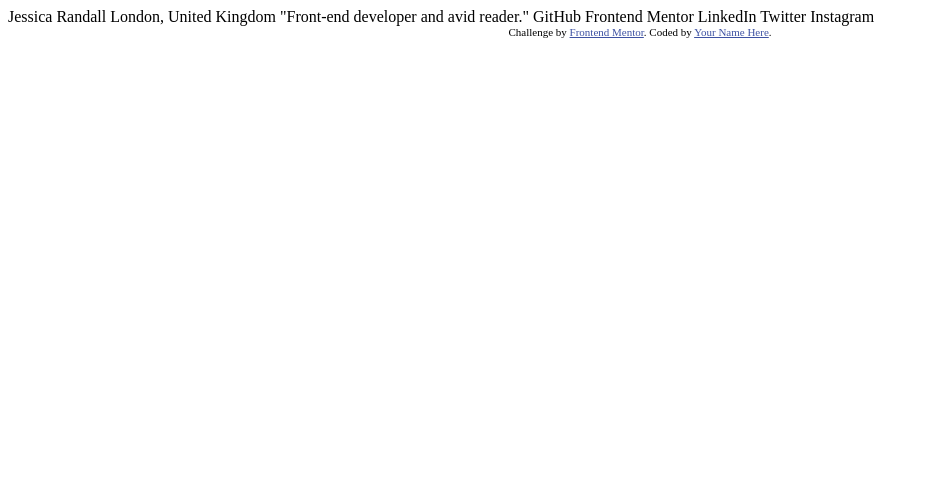
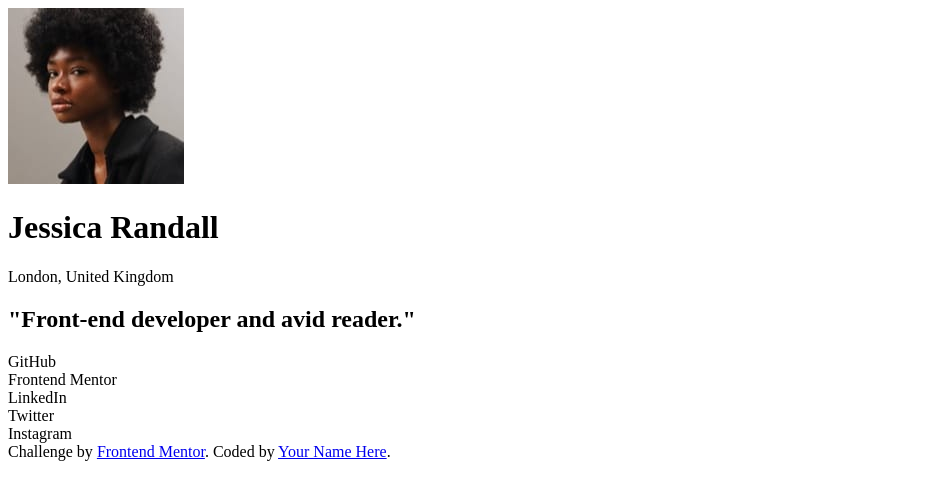
Before and after one commit to Felzon/Social-Links-Profile, a plain HTML site: page index.html in a window 1280 px wide. Shown: the whole page, without its empty margins (0-929 px from the left). Drawn offline with Linux system fonts and the light colour scheme.

Commit message:
html layouts completed

```diff
--- a/index.html
+++ b/index.html
@@ -1,34 +1,54 @@
 <!DOCTYPE html>
 <html lang="en">
   <head>
-  <meta charset="UTF-8">
-  <meta name="viewport" content="width=device-width, initial-scale=1.0"> <!-- displays site properly based on user's device -->
+    <meta charset="UTF-8" />
+    <meta name="viewport" content="width=device-width, initial-scale=1.0" />
+    <!-- displays site properly based on user's device -->
 
-  <link rel="icon" type="image/png" sizes="32x32" href="./assets/images/favicon-32x32.png">
+    <link
+      rel="icon"
+      type="image/png"
+      sizes="32x32"
+      href="./assets/images/favicon-32x32.png"
+    />
 
     <title>Frontend Mentor | Social links profile</title>
 
     <!-- Feel free to remove these styles or customise in your own stylesheet 👍 -->
-  <style>
-    .attribution { font-size: 11px; text-align: center; }
-    .attribution a { color: hsl(228, 45%, 44%); }
-  </style>
+    <!-- <style>
+      .attribution {
+        font-size: 11px;
+        text-align: center;
+      }
+      .attribution a {
+        color: hsl(228, 45%, 44%);
+      }
+    </style> -->
   </head>
+
   <body>
+    <main class="Container">
+      <div class="image-file">
+        <img src="./assets/images/avatar-jessica.jpeg" alt="avatar-jessica" />
+      </div>
+      <h1 class="Jessica">Jessica Randall</h1>
+      <p>London, United Kingdom</p>
 
-  Jessica Randall
-  London, United Kingdom
-  "Front-end developer and avid reader."
-
-  GitHub
-  Frontend Mentor
-  LinkedIn
-  Twitter
-  Instagram
+      <section class="social-pages">
+        <h2 class="frontend-text">"Front-end developer and avid reader."</h2>
+        <div class="GitHub">GitHub</div>
+        <div class="Frontend-mentor">Frontend Mentor</div>
+        <div class="LinkedIn">LinkedIn</div>
+        <div class="Twitter">Twitter</div>
+        <div class="Instagram">Instagram</div>
+      </section>
+    </main>
 
     <div class="attribution">
-    Challenge by <a href="https://www.frontendmentor.io?ref=challenge" target="_blank">Frontend Mentor</a>.
-    Coded by <a href="#">Your Name Here</a>.
+      Challenge by
+      <a href="https://www.frontendmentor.io?ref=challenge" target="_blank"
+        >Frontend Mentor</a
+      >. Coded by <a href="#">Your Name Here</a>.
     </div>
   </body>
 </html>
```
Also changed, not shown: style.css (added). Lines whose indentation alone changed are shown as unchanged.
